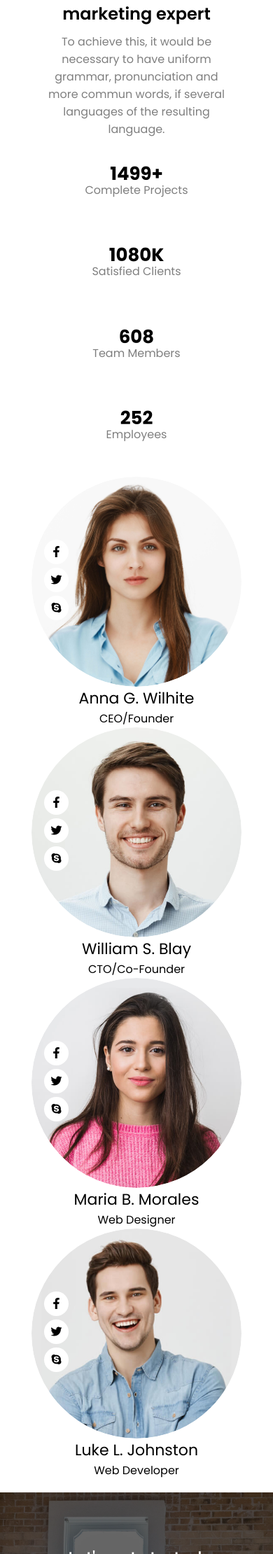
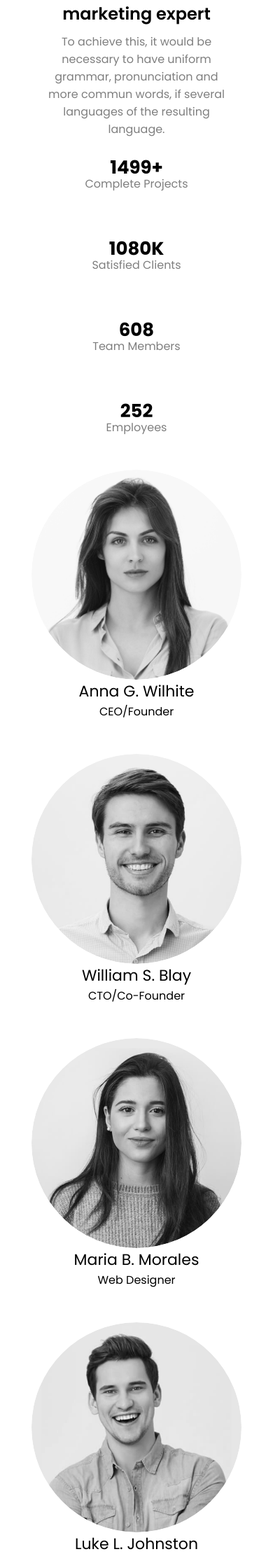
Before and after one commit to Charlydcn/Kucra_Landing_Page, a PHP site: page / in a window 390 px wide; the page is wider, and only the part inside the window is pictured. Shown: the part 3845-6065 px from the top of that part at 70% size. Run offline with PHP 8.4, Linux system fonts and the light colour scheme; some libraries are stand-ins or nearby versions.

Commit message:
(CSS) minor adjustments on team section

```diff
--- a/CSS/style.css
+++ b/CSS/style.css
@@ -328,6 +328,7 @@ main p {
     display: flex;
     flex-direction: column;
     justify-content: space-between;
+    margin-bottom: 3rem;
 }
 
 .team_card_header {
@@ -430,10 +431,10 @@ a:visited {
     opacity: 50%;
 }
 
-/****************************************** STARTED W KUCRA **********************************************/
+/****************************************** PARALLAX **********************************************/
 
 #parallax {
-    background-image:url(/Kucra/assets/img/parallax.png);
+    background-image:url(/assets/img/parallax.png);
     background-attachment: fixed;
     background-position: center;
     background-repeat: no-repeat;
@@ -525,7 +526,11 @@ a:visited {
 
 .swiper {
     width: 70%;
-    height: 40%;
+    height:fit-content;
+}
+
+.swiper-wrapper {
+    margin:2rem 0;
 }
 
 .swiper-slide {
@@ -683,6 +688,12 @@ a:visited {
     font-weight: 600;
     color:rgb(106, 139, 189);
     text-align: start;
+    width: fit-content;
+    transition:.5s;
+}
+
+.blog_card a:hover {
+    transform: translate(5px)
 }
 
 .blog_card_header {
@@ -773,10 +784,8 @@ a:visited {
 
 #container_pricing_header_text {
     display: flex;
-    flex-direction: row;
-    justify-content: space-between;
-    width: 45%;
-
+    width:45%;
+    gap:2rem;
 }
 
 #pricing img {
@@ -1203,45 +1212,7 @@ position: absolute;
         width:auto;
     }
 
-    /******************************** TEAM ******************************************/
-
-    #team h2 {
-        width:90%;
-        margin-top: 10%;
-    }
-
-    #team h2+p {
-        width:90%;
-    }
-
-    #milestones {
-        align-items: flex-start;
-        margin-top: 5%;
-    }
-
-    #portraits {
-        flex-direction: column;
-    }
-
-    .team_card_header {
-        display: flex;
-        margin:auto;
-    }
-
-    .team_card_header img {
-        filter:grayscale(0)
-    }
-
-    .social_medias_logo_team {
-        top:30%;
-        left:6%;
-    }
-
-    .team_card_{
-        margin:5% auto;
-    }
-
-    /******************************** PARALLAX ******************************************/
+    /******************************** STARTED W KUCRA ******************************************/
 
     #started_w_kucra p {
         width: 85%;
```
